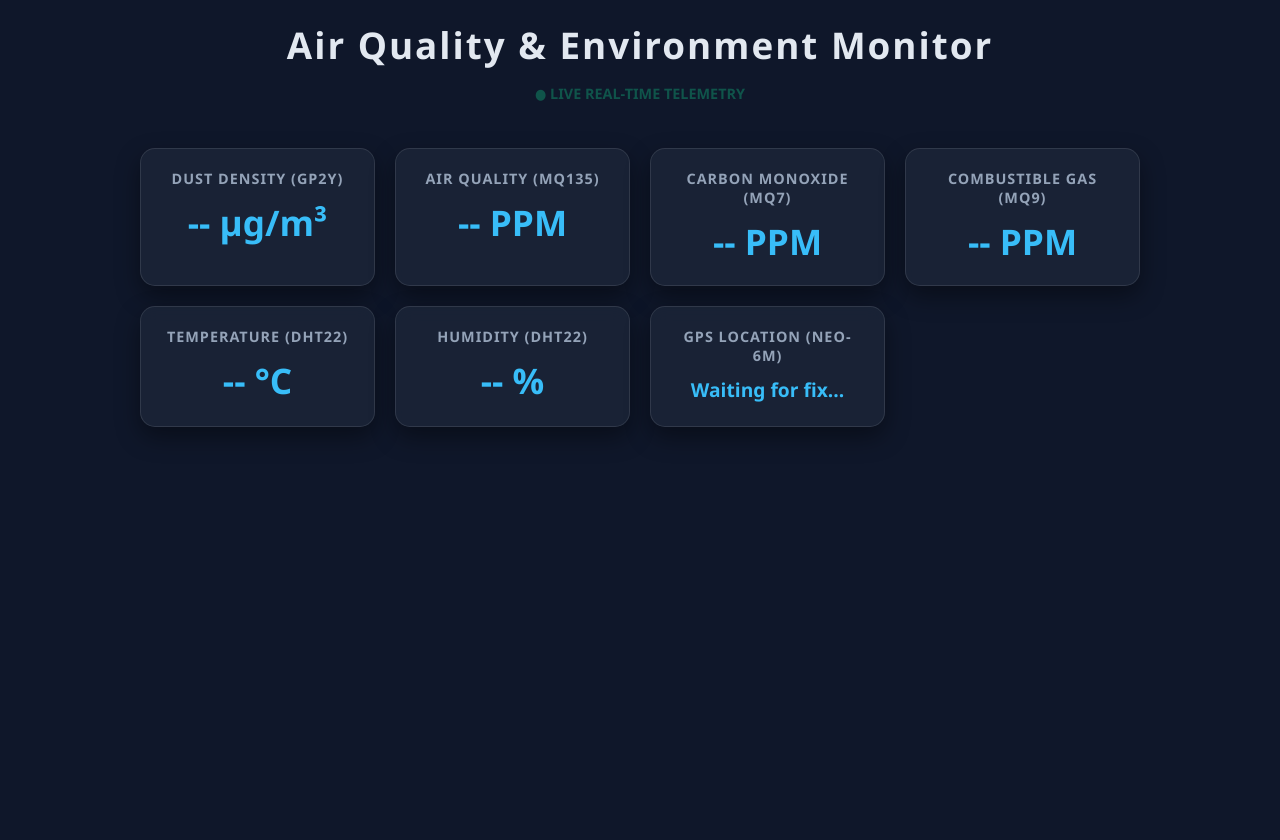
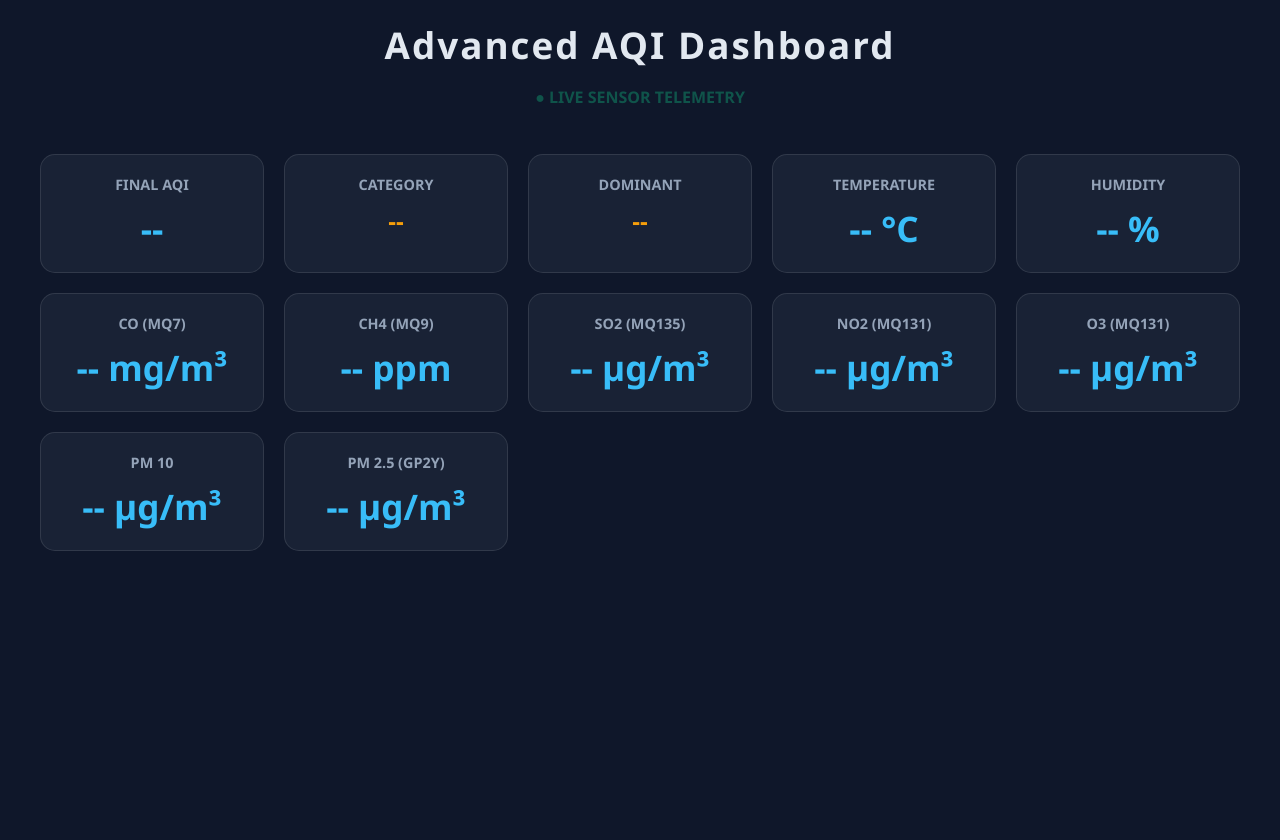
Before and after one commit to lostsky193-dev/AQI-Dashboard_ML, a Flask app: page / in a window 1280 px wide. Run offline with Flask 3, Linux system fonts and the light colour scheme; some libraries are stand-ins or nearby versions.

Commit message:
Update index.html

```diff
--- a/templates/index.html
+++ b/templates/index.html
@@ -7,183 +7,71 @@
     <script src="https://cdnjs.cloudflare.com/ajax/libs/socket.io/4.0.1/socket.io.js"></script>
     <style>
         body {
-            background: #0f172a;
-            color: #e2e8f0;
-            font-family: 'Segoe UI', Tahoma, Geneva, Verdana, sans-serif;
-            display: flex;
-            flex-direction: column;
-            align-items: center;
-            min-height: 100vh;
-            margin: 0;
-            padding: 20px;
+            background: #0f172a; color: #e2e8f0; font-family: 'Segoe UI', sans-serif;
+            display: flex; flex-direction: column; align-items: center; min-height: 100vh; margin: 0; padding: 20px;
         }
         .header { margin-bottom: 30px; text-align: center; }
         .header h1 { margin: 0; font-size: 2.3rem; letter-spacing: 2px; }
-        .live-indicator { color: #10b981; font-weight: bold; animation: pulse 2s infinite; font-size: 0.9rem; }
+        .live-indicator { color: #10b981; font-weight: bold; animation: pulse 2s infinite; }
 
-        .grid {
-            display: grid;
-            grid-template-columns: repeat(auto-fit, minmax(220px, 1fr));
-            gap: 20px;
-            width: 100%;
-            max-width: 1000px;
-        }
-        .card {
-            background: rgba(30, 41, 59, 0.7);
-            backdrop-filter: blur(10px);
-            border: 1px solid rgba(255, 255, 255, 0.1);
-            border-radius: 15px;
-            padding: 20px;
-            text-align: center;
-            box-shadow: 0 10px 25px rgba(0,0,0,0.4);
-            transition: transform 0.2s ease, border-color 0.3s ease;
-        }
-        .card:hover {
-            transform: translateY(-5px);
-            border-color: rgba(56, 189, 248, 0.4);
-        }
+        .grid { display: grid; grid-template-columns: repeat(auto-fit, minmax(220px, 1fr)); gap: 20px; width: 100%; max-width: 1200px; }
+        .card { background: rgba(30, 41, 59, 0.7); border: 1px solid rgba(255, 255, 255, 0.1); border-radius: 15px; padding: 20px; text-align: center; transition: transform 0.2s; }
+        .card:hover { transform: translateY(-5px); border-color: rgba(56, 189, 248, 0.4); }
+        .card h3 { margin: 0 0 10px 0; color: #94a3b8; font-size: 0.9rem; text-transform: uppercase; }
+        .value { font-size: 2.2rem; font-weight: bold; color: #38bdf8; transition: color 0.3s, text-shadow 0.3s; }
+        .value-text { font-size: 1.5rem; font-weight: bold; color: #f59e0b; }
 
-        .card h3 { margin: 0 0 10px 0; color: #94a3b8; font-size: 0.9rem; text-transform: uppercase; letter-spacing: 1px; }
-
-        .value {
-            font-size: 2.2rem;
-            font-weight: bold;
-            color: #38bdf8;
-            transition: color 0.3s ease, text-shadow 0.3s ease;
-        }
-
-        .gps-value {
-            font-size: 1.2rem;
-            font-weight: 600;
-            color: #38bdf8;
-            line-height: 1.6;
-            transition: color 0.3s ease, text-shadow 0.3s ease;
-        }
-
-        .maps-btn {
-            display: inline-block;
-            margin-top: 10px;
-            padding: 6px 12px;
-            background: #2563eb;
-            color: #fff;
-            text-decoration: none;
-            border-radius: 8px;
-            font-size: 0.8rem;
-            transition: background 0.2s ease;
-        }
-        .maps-btn:hover {
-            background: #1d4ed8;
-        }
-
-        /* Pulse glow animation on data change */
-        .value.updated, .gps-value.updated {
-            color: #10b981;
-            text-shadow: 0 0 15px #10b981;
-        }
-
-        @keyframes pulse {
-            0% { opacity: 1; }
-            50% { opacity: 0.3; }
-            100% { opacity: 1; }
-        }
+        .value.updated { color: #10b981; text-shadow: 0 0 15px #10b981; }
+        @keyframes pulse { 0% { opacity: 1; } 50% { opacity: 0.3; } 100% { opacity: 1; } }
     </style>
 </head>
 <body>
 
     <div class="header">
-        <h1>Air Quality & Environment Monitor</h1>
-        <p class="live-indicator">● LIVE REAL-TIME TELEMETRY</p>
+        <h1>Advanced AQI Dashboard</h1>
+        <p class="live-indicator">● LIVE SENSOR TELEMETRY</p>
     </div>
 
     <div class="grid">
-        <!-- Dust Sensor -->
-        <div class="card">
-            <h3>Dust Density (GP2Y)</h3>
-            <div id="dust" class="value">-- µg/m³</div>
-        </div>
-
-        <!-- MQ135 Sensor -->
-        <div class="card">
-            <h3>Air Quality (MQ135)</h3>
-            <div id="mq135" class="value">-- PPM</div>
-        </div>
-
-        <!-- MQ7 Sensor -->
-        <div class="card">
-            <h3>Carbon Monoxide (MQ7)</h3>
-            <div id="mq7" class="value">-- PPM</div>
-        </div>
-
-        <!-- MQ9 Sensor -->
-        <div class="card">
-            <h3>Combustible Gas (MQ9)</h3>
-            <div id="mq9" class="value">-- PPM</div>
-        </div>
-
-        <!-- DHT22 Temperature -->
-        <div class="card">
-            <h3>Temperature (DHT22)</h3>
-            <div id="temp" class="value">-- °C</div>
-        </div>
-
-        <!-- DHT22 Humidity -->
-        <div class="card">
-            <h3>Humidity (DHT22)</h3>
-            <div id="hum" class="value">-- %</div>
-        </div>
-
-        <!-- Neo-6M GPS Location -->
-        <div class="card" style="grid-column: span 1;">
-            <h3>GPS Location (Neo-6M)</h3>
-            <div id="gps" class="gps-value">Waiting for fix...</div>
-            <a id="maps-link" class="maps-btn" href="#" target="_blank" style="display: none;">Open in Maps</a>
-        </div>
+        <div class="card"><h3>Final AQI</h3><div id="aqi" class="value">--</div></div>
+        <div class="card"><h3>Category</h3><div id="category" class="value value-text">--</div></div>
+        <div class="card"><h3>Dominant</h3><div id="dominant" class="value value-text">--</div></div>
+        <div class="card"><h3>Temperature</h3><div id="temp" class="value">-- °C</div></div>
+        <div class="card"><h3>Humidity</h3><div id="hum" class="value">-- %</div></div>
+        <div class="card"><h3>CO (MQ7)</h3><div id="co" class="value">-- mg/m³</div></div>
+        <div class="card"><h3>CH4 (MQ9)</h3><div id="ch4" class="value">-- ppm</div></div>
+        <div class="card"><h3>SO2 (MQ135)</h3><div id="so2" class="value">-- µg/m³</div></div>
+        <div class="card"><h3>NO2 (MQ131)</h3><div id="no2" class="value">-- µg/m³</div></div>
+        <div class="card"><h3>O3 (MQ131)</h3><div id="o3" class="value">-- µg/m³</div></div>
+        <div class="card"><h3>PM 10</h3><div id="pm10" class="value">-- µg/m³</div></div>
+        <div class="card"><h3>PM 2.5 (GP2Y)</h3><div id="pm25" class="value">-- µg/m³</div></div>
     </div>
 
     <script>
         const socket = io();
-
-        function updateValue(elementId, newValue, unit) {
-            const el = document.getElementById(elementId);
+        function updateValue(id, val, unit) {
+            const el = document.getElementById(id);
             if (!el) return;
-            el.innerText = newValue + ' ' + unit;
-
+            // Round numbers to 2 decimals if they are numbers
+            if (typeof val === 'number') val = val.toFixed(2);
+            el.innerText = val + (unit ? ' ' + unit : '');
             el.classList.add('updated');
-            setTimeout(() => {
-                el.classList.remove('updated');
-            }, 400);
-        }
-
-        function updateGPS(lat, lon) {
-            const gpsEl = document.getElementById('gps');
-            const mapsLink = document.getElementById('maps-link');
-
-            gpsEl.innerHTML = `Lat: ${lat.toFixed(4)}<br>Lon: ${lon.toFixed(4)}`;
-            mapsLink.href = `https://www.google.com/maps?q=${lat},${lon}`;
-            mapsLink.style.display = 'inline-block';
-
-            gpsEl.classList.add('updated');
-            setTimeout(() => {
-                gpsEl.classList.remove('updated');
-            }, 400);
+            setTimeout(() => el.classList.remove('updated'), 400);
         }
 
         socket.on('live_data', function(data) {
-            // Dust
-            if (data.gp2y_dust !== undefined) updateValue('dust', data.gp2y_dust, 'µg/m³');
-            // Gas sensors
-            if (data.mq135_air_quality !== undefined) updateValue('mq135', data.mq135_air_quality, 'PPM');
-            if (data.mq7_co !== undefined) updateValue('mq7', data.mq7_co, 'PPM');
-            if (data.mq9_combustible !== undefined) updateValue('mq9', data.mq9_combustible, 'PPM');
-            // Temperature & Humidity
-            if (data.dht22) {
-                if (data.dht22.temp !== undefined) updateValue('temp', data.dht22.temp, '°C');
-                if (data.dht22.hum !== undefined) updateValue('hum', data.dht22.hum, '%');
-            }
-            // Neo-6M GPS
-            if (data.gps && data.gps.lat !== undefined && data.gps.lon !== undefined) {
-                updateGPS(data.gps.lat, data.gps.lon);
-            }
+            if (data.final_aqi !== undefined) updateValue('aqi', data.final_aqi, '');
+            if (data.category !== undefined) updateValue('category', data.category, '');
+            if (data.dominant !== undefined) updateValue('dominant', data.dominant, '');
+            if (data.temp !== undefined) updateValue('temp', data.temp, '°C');
+            if (data.hum !== undefined) updateValue('hum', data.hum, '%');
+            if (data.co !== undefined) updateValue('co', data.co, 'mg/m³');
+            if (data.ch4 !== undefined) updateValue('ch4', data.ch4, 'ppm');
+            if (data.so2 !== undefined) updateValue('so2', data.so2, 'µg/m³');
+            if (data.no2 !== undefined) updateValue('no2', data.no2, 'µg/m³');
+            if (data.o3 !== undefined) updateValue('o3', data.o3, 'µg/m³');
+            if (data.pm10 !== undefined) updateValue('pm10', data.pm10, 'µg/m³');
+            if (data.pm25 !== undefined) updateValue('pm25', data.pm25, 'µg/m³');
         });
     </script>
 </body>
```
